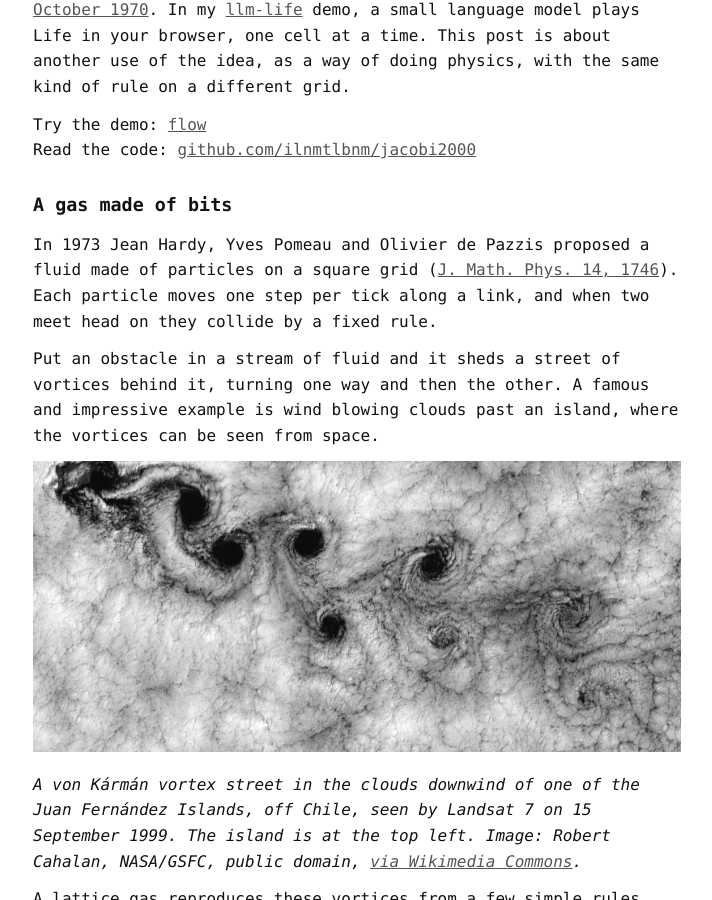
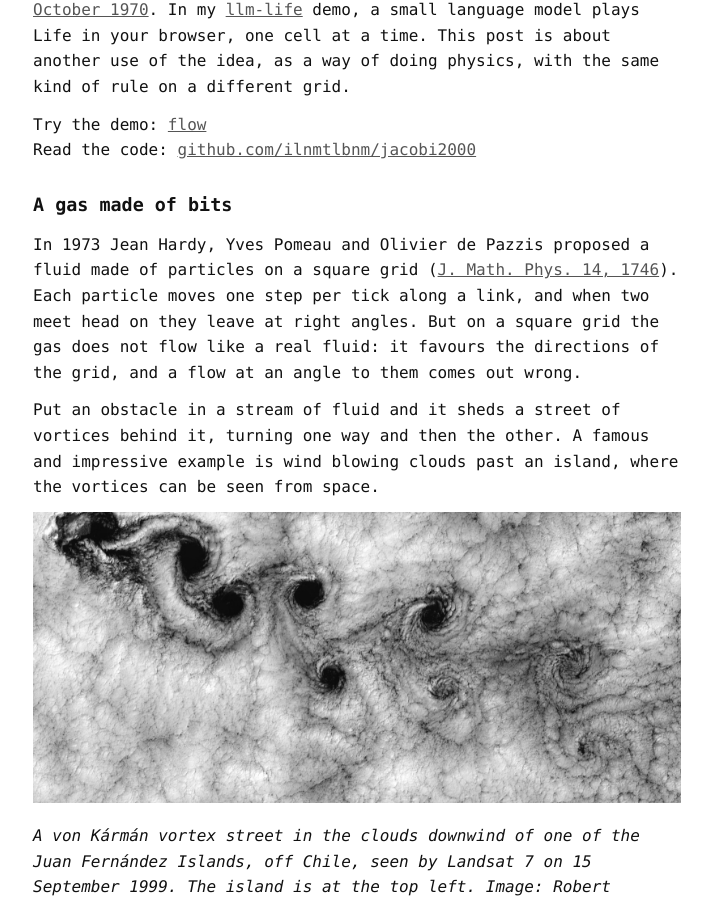
Before and after one commit to idle-intelligence/trucs.ai, a Jekyll site: the page built from blog/cellular-automata.md, in a window 1280 px wide and 900 px high, scrolled down 333 px. Shown: the whole window, without its empty margins (283-995 px from the left). Built offline with Jekyll 4.4.1, drawn with Linux system fonts in a browser that asks for light colours.

Commit message:
blog: why the square grid fails, in plain words

```diff
--- a/blog/cellular-automata.md
+++ b/blog/cellular-automata.md
@@ -16,7 +16,7 @@ Read the code: [github.com/ilnmtlbnm/jacobi2000](https://github.com/ilnmtlbnm/ja
 
 ## A gas made of bits
 
-In 1973 Jean Hardy, Yves Pomeau and Olivier de Pazzis proposed a fluid made of particles on a square grid ([J. Math. Phys. 14, 1746](https://doi.org/10.1063/1.1666248)). Each particle moves one step per tick along a link, and when two meet head on they collide by a fixed rule.
+In 1973 Jean Hardy, Yves Pomeau and Olivier de Pazzis proposed a fluid made of particles on a square grid ([J. Math. Phys. 14, 1746](https://doi.org/10.1063/1.1666248)). Each particle moves one step per tick along a link, and when two meet head on they leave at right angles. But on a square grid the gas does not flow like a real fluid: it favours the directions of the grid, and a flow at an angle to them comes out wrong.
 
 Put an obstacle in a stream of fluid and it sheds a street of vortices behind it, turning one way and then the other. A famous and impressive example is wind blowing clouds past an island, where the vortices can be seen from space.
 
```
